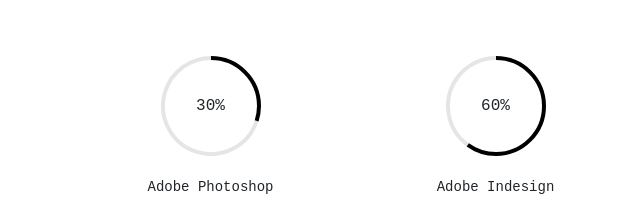
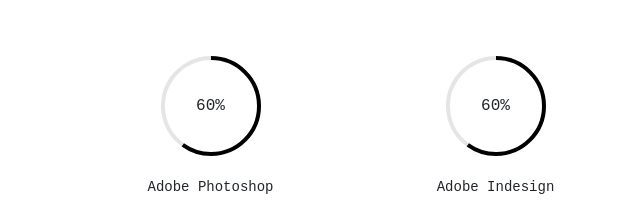
Before and after one commit to Koi-12/Koi-12-koi-12.github.io, a plain HTML site: page index.html in a window 1280 px wide. Shown: the part 1916-2122 px from the top of the page, 287-927 px from the left. Drawn offline with Linux system fonts and the light colour scheme; files whose address does not match are found by name; a web font is replaced by a local one.

Commit message:
text commit

```diff
--- a/index.html
+++ b/index.html
@@ -231,7 +231,7 @@
             </div>
             <div class="col-6 col-sm-6 col-md-6 col-lg-3 text-center" data-aos="fade-up" data-aos-delay="100">
               <div class="progressbar" data-animate="false">
-                <div class="circle" data-percent="30">
+                <div class="circle" data-percent="60">
                   <div class="number"></div>
                   <p class="caption">Adobe Photoshop</p>
                 </div>
```
